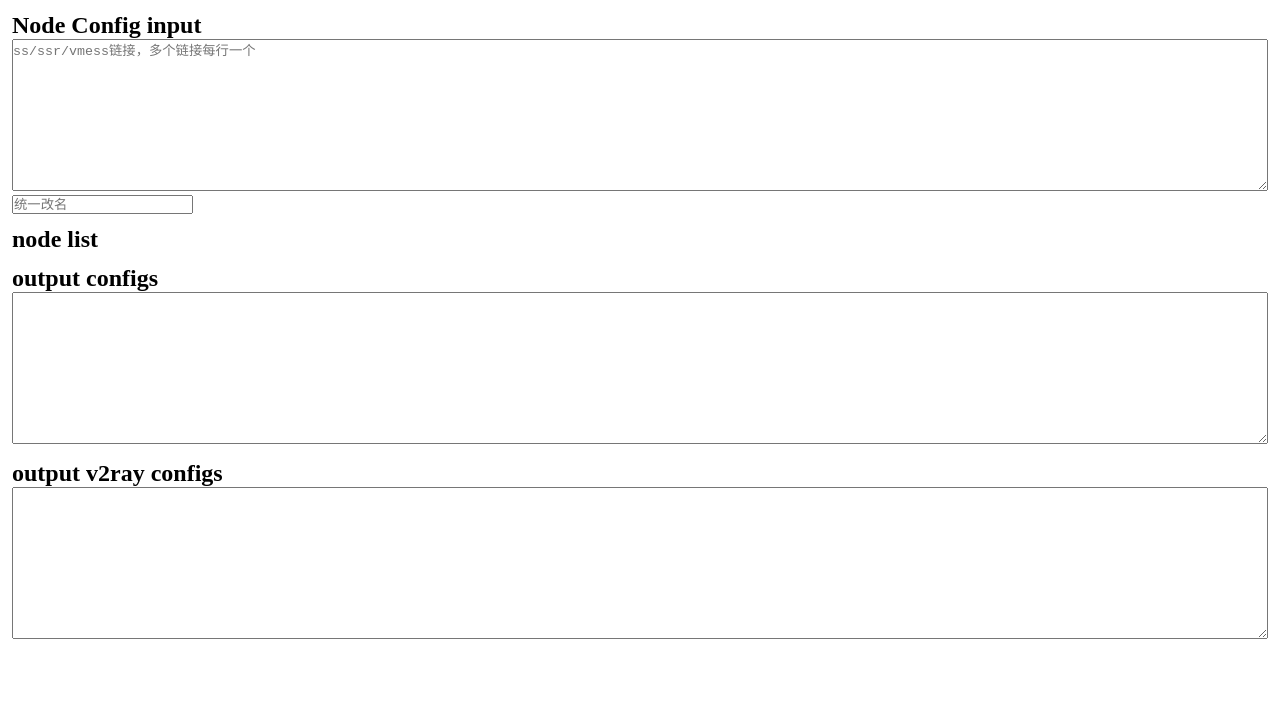
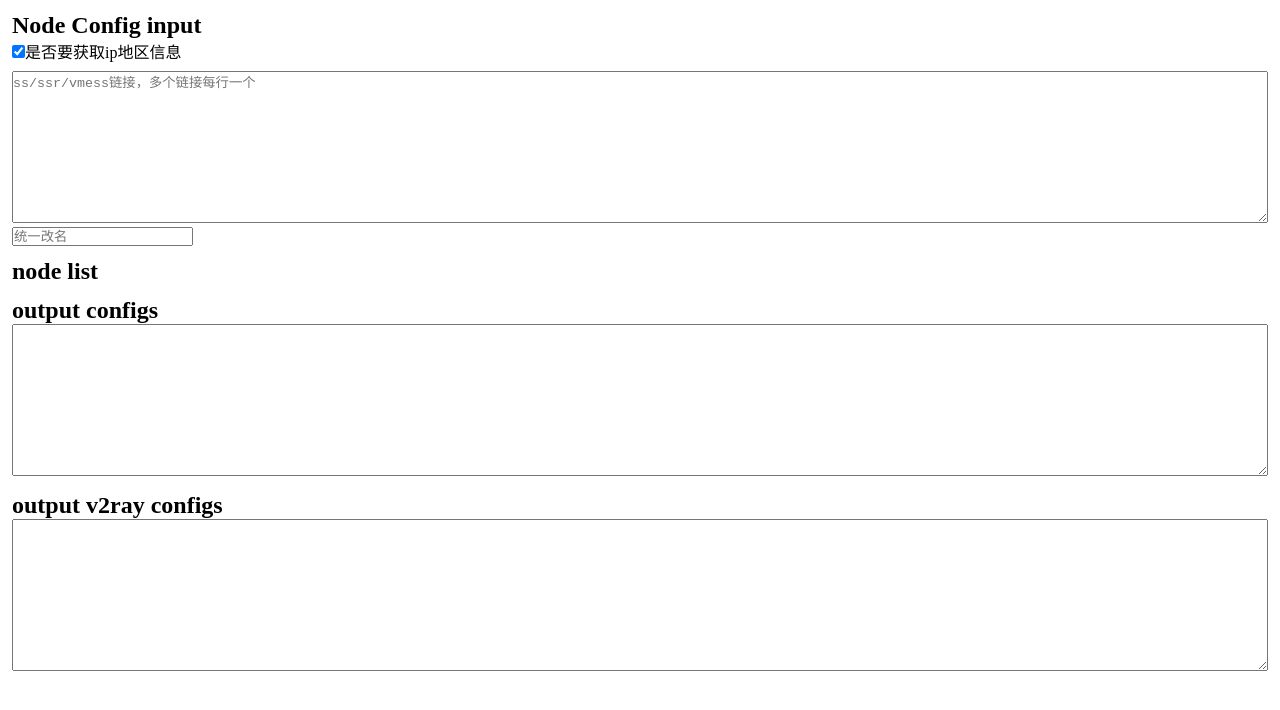
Before and after one commit to zqcccc/misc, a Next.js app: page /vmess in a window 1280 px wide. Shown: the top 710 px of the page. Built offline with nearby package versions, Linux system fonts and the light colour scheme.

Commit message:
add setting for requesting ip

```diff
--- a/app/vmess/page.tsx
+++ b/app/vmess/page.tsx
@@ -27,6 +27,7 @@ export default function NodeConfig() {
     input: '',
     unifyName: '',
     nodeList: [] as any[],
+    willGetLoc: true,
   })
   useEffect(() => {
     setState({
@@ -70,7 +71,8 @@ export default function NodeConfig() {
   const isRequestingIp = useRef(false)
   const isRequestingHost = useRef(false)
   useEffect(() => {
-    if (isRequestingIp.current || !state.nodeList.length) return
+    if (isRequestingIp.current || !state.nodeList.length || !state.willGetLoc)
+      return
     const queryHosts: string[] = []
     const queryIps = state.nodeList
       .map(([protocol, obj]) => {
@@ -131,9 +133,19 @@ export default function NodeConfig() {
   return (
     <main className='p-3'>
       <h2>Node Config input</h2>
+      <label>
+        <input
+          type='checkbox'
+          checked={state.willGetLoc}
+          onChange={(e) => {
+            setState({ willGetLoc: e.target.checked })
+          }}
+        />
+        是否要获取ip地区信息
+      </label>
       <textarea
         rows={10}
-        className='w-full'
+        className='w-full mt-2'
         placeholder='ss/ssr/vmess链接，多个链接每行一个'
         value={NodesStore.nodesInput}
         onChange={(e) => NodesStore.setNodesInput(e.target.value)}
--- a/app/vmess/preferential/page.tsx
+++ b/app/vmess/preferential/page.tsx
@@ -33,9 +33,7 @@ export default function Preferential() {
           onChange={(e) => {
             const ips = e.target.value
               .split('\n')
-              .filter(
-                (item, index, list) => item && list.indexOf(item) === index
-              )
+              .filter((item, index, list) => list.indexOf(item) === index)
             setState({ ips })
           }}
         ></textarea>
@@ -44,13 +42,13 @@ export default function Preferential() {
             try {
               const [protocol, base64Str] = state.input.split('://')
               const config = JSON.parse(Base64.decode(base64Str))
-              const newConfigs = state.ips.map((ip) => {
+              const newConfigs = state.ips.filter(Boolean).map((ip) => {
                 return `${protocol}://${Base64.encode(
                   JSON.stringify(
                     Object.assign({}, config, {
                       add: ip,
                       host: config.add,
-                      port: '443',
+                      port: config.port || '443', // 可能不是 443 端口
                     })
                   )
                 )}`
```
